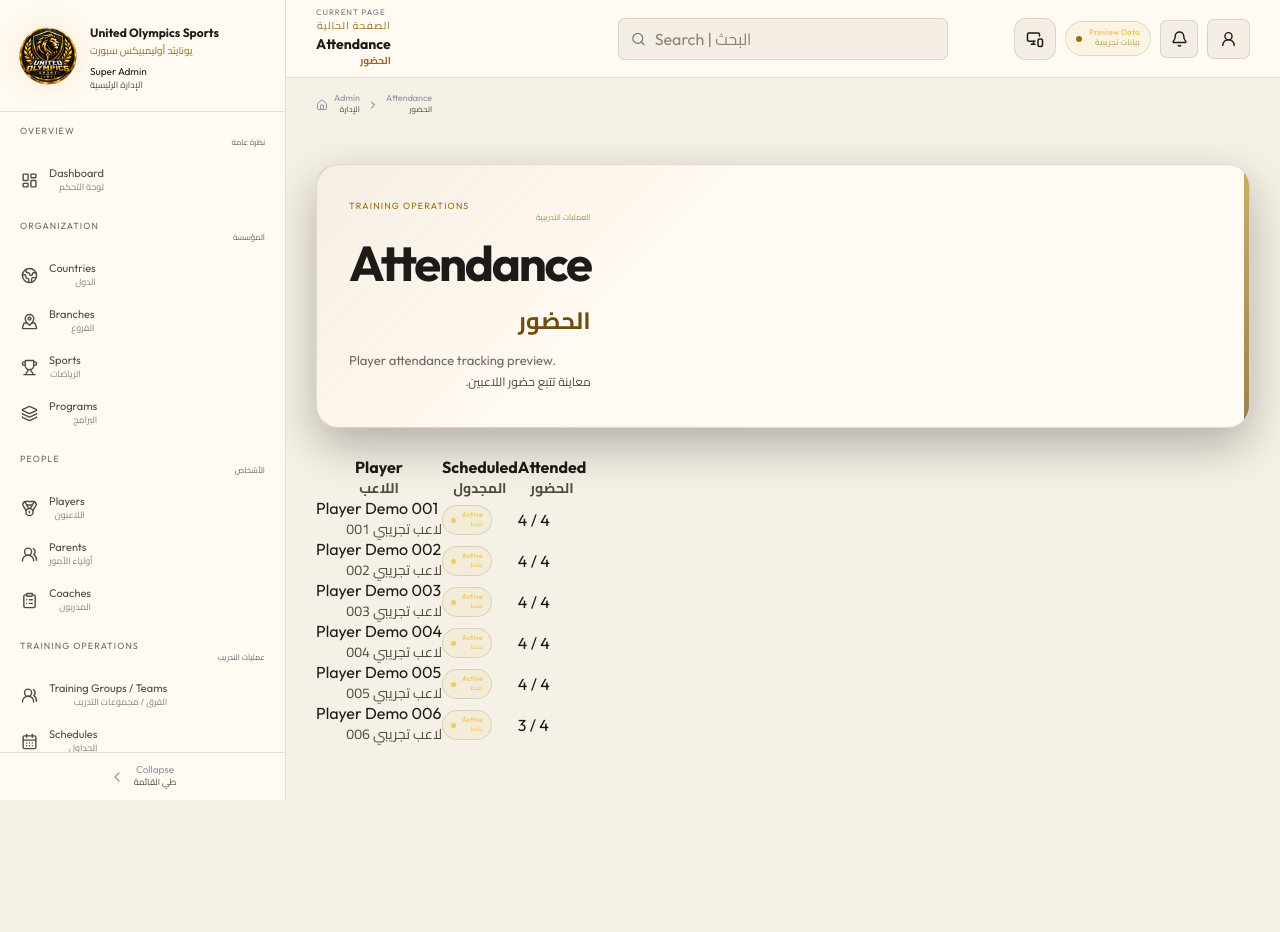
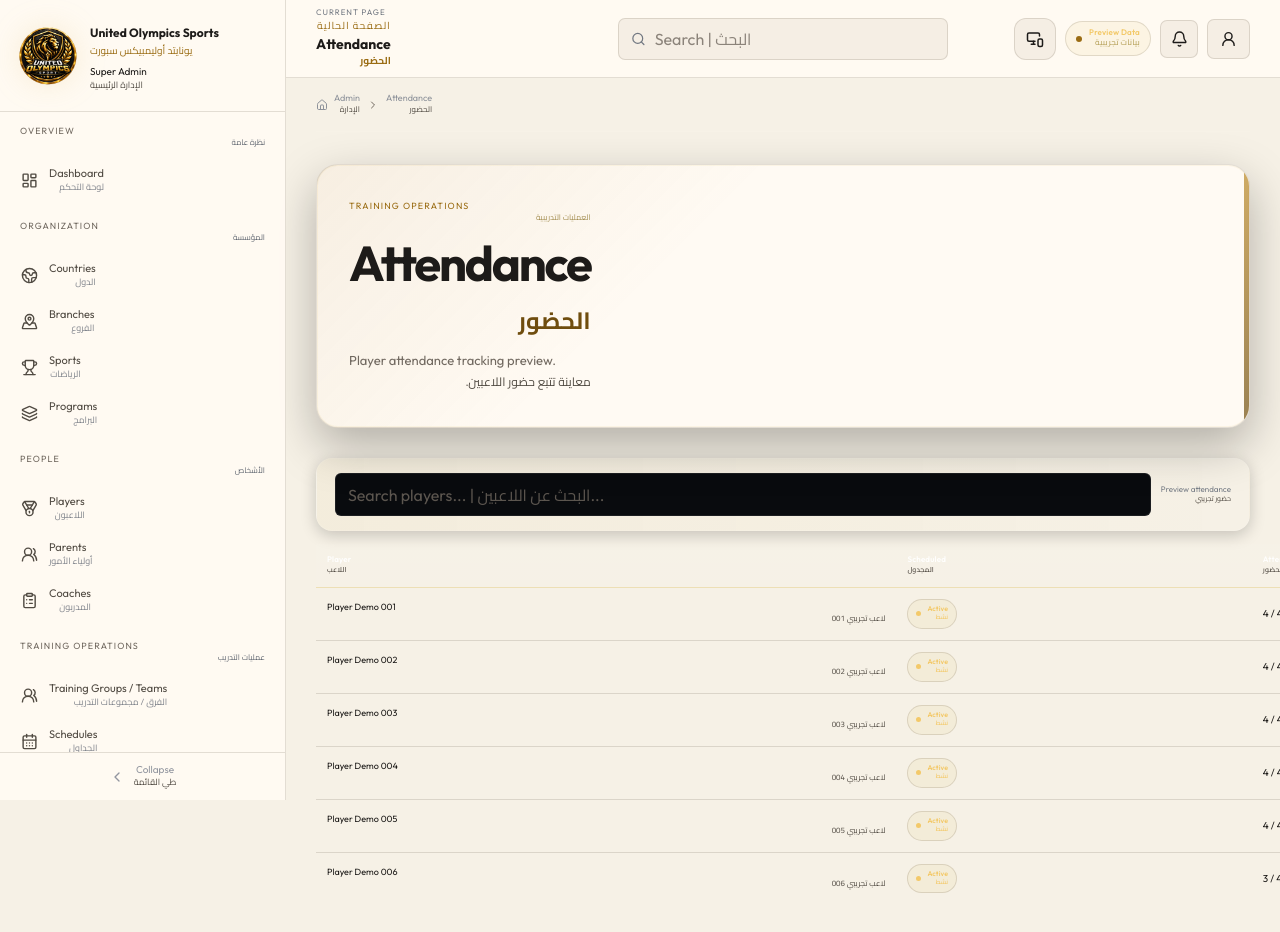
Before and after one commit to daynightae-cmyk/United-Olympics-Sports, a React (Vite) app: page /admin/attendance in a window 1280 px wide. Shown: the top 932 px of the page. Before the commit the page ends 805 px from the top, so only its background shows below. Built offline with nearby package versions, Linux system fonts and the light colour scheme.

Commit message:
feat: Mission 10V Sprint F - Attendance premium filter/table styling, dense layout

```diff
--- a/src/pages/admin/AdminAttendancePage.tsx
+++ b/src/pages/admin/AdminAttendancePage.tsx
@@ -10,8 +10,12 @@ export function AdminAttendancePage() {
       title={bi('Attendance', 'الحضور')}
       description={bi('Player attendance tracking preview.', 'معاينة تتبع حضور اللاعبين.')}
     />
+    <section className="player-filter-bar" aria-label="Attendance filters | فلاتر الحضور">
+      <label className="filter-search"><span className="sr-only">Search attendance</span><input placeholder="Search players... | البحث عن اللاعبين..." /></label>
+      <span className="result-count"><BilingualText value={bi('Preview attendance', 'حضور تجريبي')} /></span>
+    </section>
     <div className="admin-table-preview">
-      <table>
+      <table className="player-table">
         <thead><tr><th><BilingualText value={bi('Player', 'اللاعب')} /></th><th><BilingualText value={bi('Scheduled', 'المجدول')} /></th><th><BilingualText value={bi('Attended', 'الحضور')} /></th></tr></thead>
         <tbody>
           {demoPlayers.slice(0, 6).map(p => (
```
